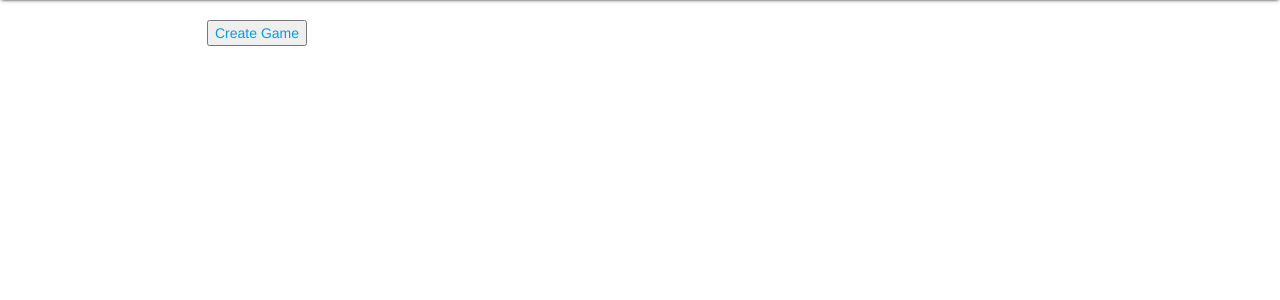
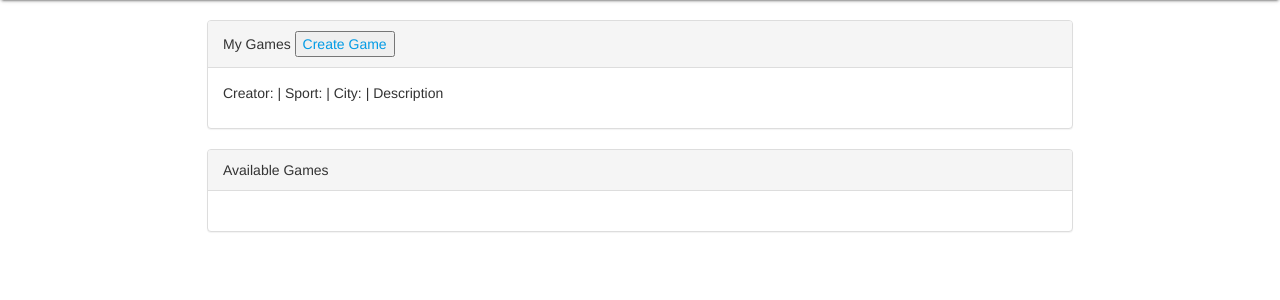
Before and after one commit to Ramiz-Khan/MonkeyAround, a Node server app: page /dashboard in a window 1280 px wide. Shown: the part 64-364 px from the top of the page. Run offline with Node 20, Linux system fonts and the light colour scheme; the visitor is signed in with stand-in values (Sample User, id 1); tables that the repository leaves empty hold one stand-in row (values such as "Sample post"); some libraries are stand-ins or nearby versions.

Commit message:
got the games to populate the handlebars

```diff
--- a/config/config.json
+++ b/config/config.json
@@ -1,8 +1,8 @@
 {
   "development": {
     "username": "root",
-    "password": "252810Rak",
-    "database": "chat",
+    "password": null,
+    "database": "test",
     "host": "localhost",
     "dialect": "mysql"
   },
--- a/controllers/authcontroller.js
+++ b/controllers/authcontroller.js
@@ -1,4 +1,6 @@
 var exports = module.exports = {}
+
+var models = require("../models");
 
 exports.signup = function(req, res) {
 
@@ -13,7 +15,23 @@
 
 exports.dashboard = function(req, res) {
 
-    res.render('dashboard');
+	models.Games.findAll().then(function(done){
+		var userGame = false;
+		for (var i = 0; i < done.length; i++) {
+			if (done[i].user_id == req.user.id){
+				userGame = true;
+			}
+			else{
+				userGame = false;
+			}
+		}
+		var hbrsObject = {
+			Games: done,
+			userGame : userGame
+		}
+		console.log(hbrsObject);
+	    res.render("dashboard", hbrsObject);
+	})
 
 }
 
--- a/server.js
+++ b/server.js
@@ -46,20 +46,13 @@
     res.json();
 });
 
-
-//app.get('/', function(req, res) {
-
-//    res.render("index");
-
-//});
-
 //Models
 var models = require("./models");
 
 app.post("/creategame", function(req,res){
     req.body.user_id = req.user.id;
     models.Games.create(req.body).then(function(dbPost){
-        res.json(dbPost);
+        res.redirect("dashboard");
     })
 })
 
--- a/views/dashboard.handlebars
+++ b/views/dashboard.handlebars
@@ -32,5 +32,43 @@
 </nav>
 
 <div class="container">
-  <a href="/creategame"><button>Create Game</button></a>
+
+  <div class="panel panel-default">
+    <div class="panel-heading">
+      My Games
+      <a href="/creategame"><button>Create Game</button></a>
+    </div>
+    <div class="panel-body">
+      <ul>
+      {{#if userGame}}
+        {{#each Games}}
+            <li>
+               Creator: {{creator}} |
+                Sport: {{sport}} |
+                City: {{city}} |
+                Description{{description}}
+            </li>
+        {{/each}}
+      {{/if}}
+      </ul>
+    </div>
+  </div>
+
+    <div class="panel panel-default">
+      <div class="panel-heading">Available Games</div>
+      <div class="panel-body">
+        <ul>
+        {{#unless userGame}}
+          {{#each Games}}
+              <li>
+                Creator: {{creator}} |
+                Sport: {{sport}} |
+                City: {{city}} |
+                Description{{description}}
+              </li>
+          {{/each}}
+        {{/unless}}
+        </ul>
+      </div>
+    </div>
 </div>
--- a/views/layouts/main.handlebars
+++ b/views/layouts/main.handlebars
@@ -5,10 +5,10 @@
     <meta name="viewport" content="width=device-width, initial-scale=1.0">
     <meta http-equiv="X-UA-Compatible" content="ie=edge">
     <title>Monkey Around</title>
-    <link rel="stylesheet" type="text/css" href="../public/assets/css/style.css">
+    <link rel="stylesheet" type="text/css" href="/public/assets/css/style.css">
     <link rel="stylesheet" href="https://maxcdn.bootstrapcdn.com/bootstrap/3.3.7/css/bootstrap.min.css" integrity="sha384-BVYiiSIFeK1dGmJRAkycuHAHRg32OmUcww7on3RYdg4Va+PmSTsz/K68vbdEjh4u" crossorigin="anonymous">
     <link rel="stylesheet" href="https://cdnjs.cloudflare.com/ajax/libs/materialize/0.97.8/css/materialize.min.css">
-    <link rel="shortcut icon" href="../public/assets/img/mkyArnd.png" />
+    <link rel="shortcut icon" href="/public/assets/img/mkyArnd.png" />
 </head>
 <body>
 	{{{ body }}}
```
